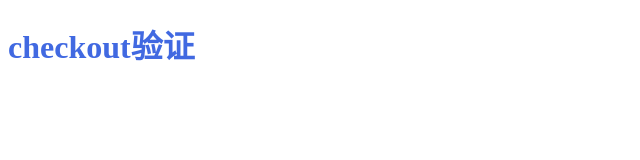
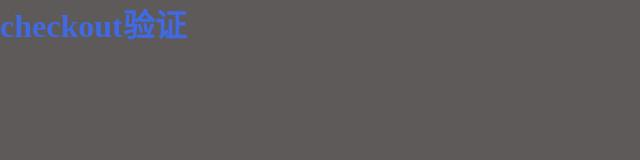
Before and after one commit to Sine-li/Sineli_pro1, a plain HTML site: page index.html in a window 1280 px wide. Shown: the whole page, without its empty margins (0-640 px from the left). Drawn offline with Linux system fonts and the light colour scheme.

Commit message:
修改了index.css文件

```diff
--- a/index.css
+++ b/index.css
@@ -1,3 +1,10 @@
+* {
+    padding: 0;
+    margin: 0;
+}
+body {
+    background-color: rgb(94, 90, 90);
+}
 h1 {
     color: royalblue;
 }
```
